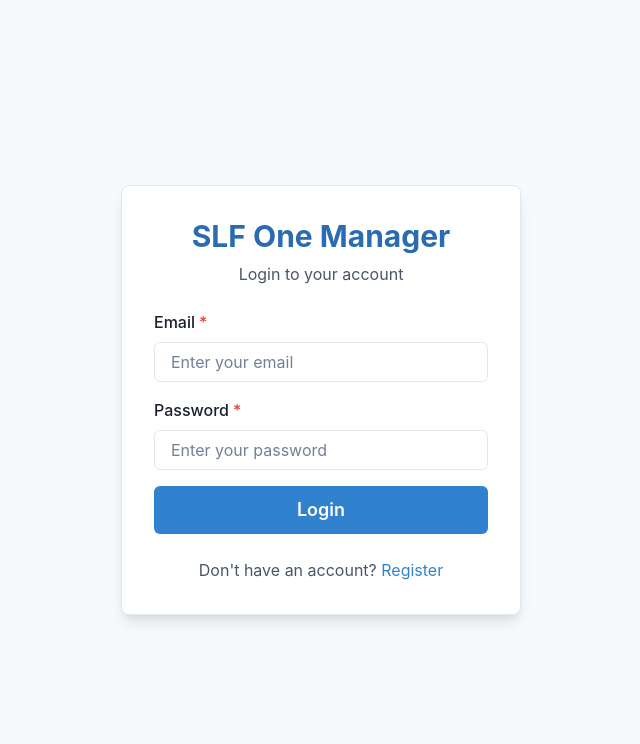
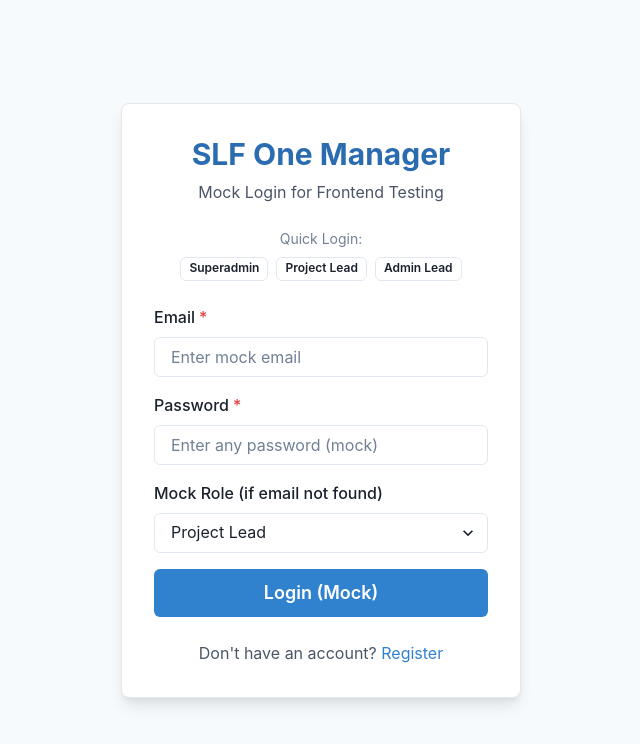
Before and after one commit to idanurida/new-slf-manager, a Next.js app in the folder client/: page /login in a window 1280 px wide. Shown: the top 744 px of the page, without its empty margins (319-959 px from the left). Built offline with nearby package versions, Linux system fonts and the light colour scheme; no server answers.

Commit message:
Perbarui login.js untuk frontend testing dengan mock authentication dan tambahkan quick login buttons

```diff
--- a/client/src/pages/login.js
+++ b/client/src/pages/login.js
@@ -11,15 +11,27 @@ import {
   VStack,
   useToast,
   Link,
-  HStack
+  HStack,
+  Select
 } from '@chakra-ui/react';
 import { useRouter } from 'next/router';
-import { authService } from '../services/api';
+
+// Mock user credentials untuk frontend testing
+const mockUsers = {
+  'superadmin@mock.com': { token: 'mock-jwt-superadmin', role: 'superadmin' },
+  'project.lead@mock.com': { token: 'mock-jwt-project_lead', role: 'project_lead' },
+  'admin.lead@mock.com': { token: 'mock-jwt-admin_lead', role: 'admin_lead' },
+  'inspector@mock.com': { token: 'mock-jwt-inspector', role: 'inspector' },
+  'drafter@mock.com': { token: 'mock-jwt-drafter', role: 'drafter' },
+  'client@mock.com': { token: 'mock-jwt-client', role: 'client' },
+  'head.consultant@mock.com': { token: 'mock-jwt-head_consultant', role: 'head_consultant' }
+};
 
 const LoginPage = () => {
   const [email, setEmail] = useState('');
   const [password, setPassword] = useState('');
   const [loading, setLoading] = useState(false);
+  const [mockRole, setMockRole] = useState('project_lead'); // Default role
   const toast = useToast();
   const router = useRouter();
 
@@ -27,26 +39,48 @@ const LoginPage = () => {
     e.preventDefault();
     setLoading(true);
 
+    // Untuk frontend testing, kita bisa menggunakan password apapun
+    // Tapi untuk konsistensi, kita bisa tetap memeriksa jika diinginkan
+
     try {
-      const response = await authService.login(email, password);
+      // Cek apakah email ada dalam mock users
+      if (mockUsers[email]) {
+        const { token, role } = mockUsers[email];
 
-      // Store token in localStorage
-      localStorage.setItem('token', response.data.token);
+        // Store token dan role di localStorage
+        localStorage.setItem('token', token);
+        localStorage.setItem('mockUserRole', role);
 
         // Redirect to dashboard
         router.push('/dashboard');
 
         toast({
           title: 'Login successful',
+          description: `Logged in as ${role}`,
           status: 'success',
           duration: 3000,
           isClosable: true
         });
+      } else {
+        // Untuk testing, kita bisa membuat user mock dinamis
+        const token = `mock-jwt-${mockRole}`;
+        localStorage.setItem('token', token);
+        localStorage.setItem('mockUserRole', mockRole);
+
+        router.push('/dashboard');
+
+        toast({
+          title: 'Login successful',
+          description: `Logged in with mock role: ${mockRole}`,
+          status: 'success',
+          duration: 3000,
+          isClosable: true
+        });
+      }
     } catch (error) {
-      const errorMessage = error.response?.data?.error || 'Invalid credentials';
       toast({
         title: 'Login failed',
-        description: errorMessage,
+        description: 'Invalid credentials',
         status: 'error',
         duration: 5000,
         isClosable: true
@@ -54,6 +88,12 @@ const LoginPage = () => {
     } finally {
       setLoading(false);
     }
+  };
+
+  // Email dan password mock untuk testing cepat
+  const handleQuickLogin = (userEmail, userRole) => {
+    setEmail(userEmail);
+    setPassword('123'); // Password default untuk semua mock user
   };
 
   return (
@@ -80,8 +120,36 @@ const LoginPage = () => {
               SLF One Manager
             </Heading>
             <Text color="gray.600">
-              Login to your account
+              Mock Login for Frontend Testing
             </Text>
+          </VStack>
+
+          {/* Quick Login Buttons untuk testing cepat */}
+          <VStack spacing={2} w="100%">
+            <Text fontSize="sm" color="gray.500">Quick Login:</Text>
+            <HStack spacing={2} wrap="wrap" justify="center">
+              <Button
+                size="xs"
+                variant="outline"
+                onClick={() => handleQuickLogin('superadmin@mock.com', 'superadmin')}
+              >
+                Superadmin
+              </Button>
+              <Button
+                size="xs"
+                variant="outline"
+                onClick={() => handleQuickLogin('project.lead@mock.com', 'project_lead')}
+              >
+                Project Lead
+              </Button>
+              <Button
+                size="xs"
+                variant="outline"
+                onClick={() => handleQuickLogin('admin.lead@mock.com', 'admin_lead')}
+              >
+                Admin Lead
+              </Button>
+            </HStack>
           </VStack>
 
           <form onSubmit={handleSubmit}>
@@ -92,8 +160,18 @@ const LoginPage = () => {
                   type="email"
                   value={email}
                   onChange={(e) => setEmail(e.target.value)}
-                  placeholder="Enter your email"
+                  placeholder="Enter mock email"
+                  list="mock-emails"
                 />
+                <datalist id="mock-emails">
+                  <option value="superadmin@mock.com" />
+                  <option value="project.lead@mock.com" />
+                  <option value="admin.lead@mock.com" />
+                  <option value="inspector@mock.com" />
+                  <option value="drafter@mock.com" />
+                  <option value="client@mock.com" />
+                  <option value="head.consultant@mock.com" />
+                </datalist>
               </FormControl>
 
               <FormControl isRequired>
@@ -102,8 +180,25 @@ const LoginPage = () => {
                   type="password"
                   value={password}
                   onChange={(e) => setPassword(e.target.value)}
-                  placeholder="Enter your password"
+                  placeholder="Enter any password (mock)"
                 />
+              </FormControl>
+
+              {/* Pilihan role untuk user yang tidak terdaftar */}
+              <FormControl>
+                <FormLabel>Mock Role (if email not found)</FormLabel>
+                <Select
+                  value={mockRole}
+                  onChange={(e) => setMockRole(e.target.value)}
+                >
+                  <option value="project_lead">Project Lead</option>
+                  <option value="admin_lead">Admin Lead</option>
+                  <option value="inspector">Inspector</option>
+                  <option value="drafter">Drafter</option>
+                  <option value="client">Client</option>
+                  <option value="superadmin">Superadmin</option>
+                  <option value="head_consultant">Head Consultant</option>
+                </Select>
               </FormControl>
 
               <Button
@@ -114,7 +209,7 @@ const LoginPage = () => {
                 w="100%"
                 size="lg"
               >
-                Login
+                Login (Mock)
               </Button>
             </VStack>
           </form>
```
Lines whose indentation alone changed are shown as unchanged.
